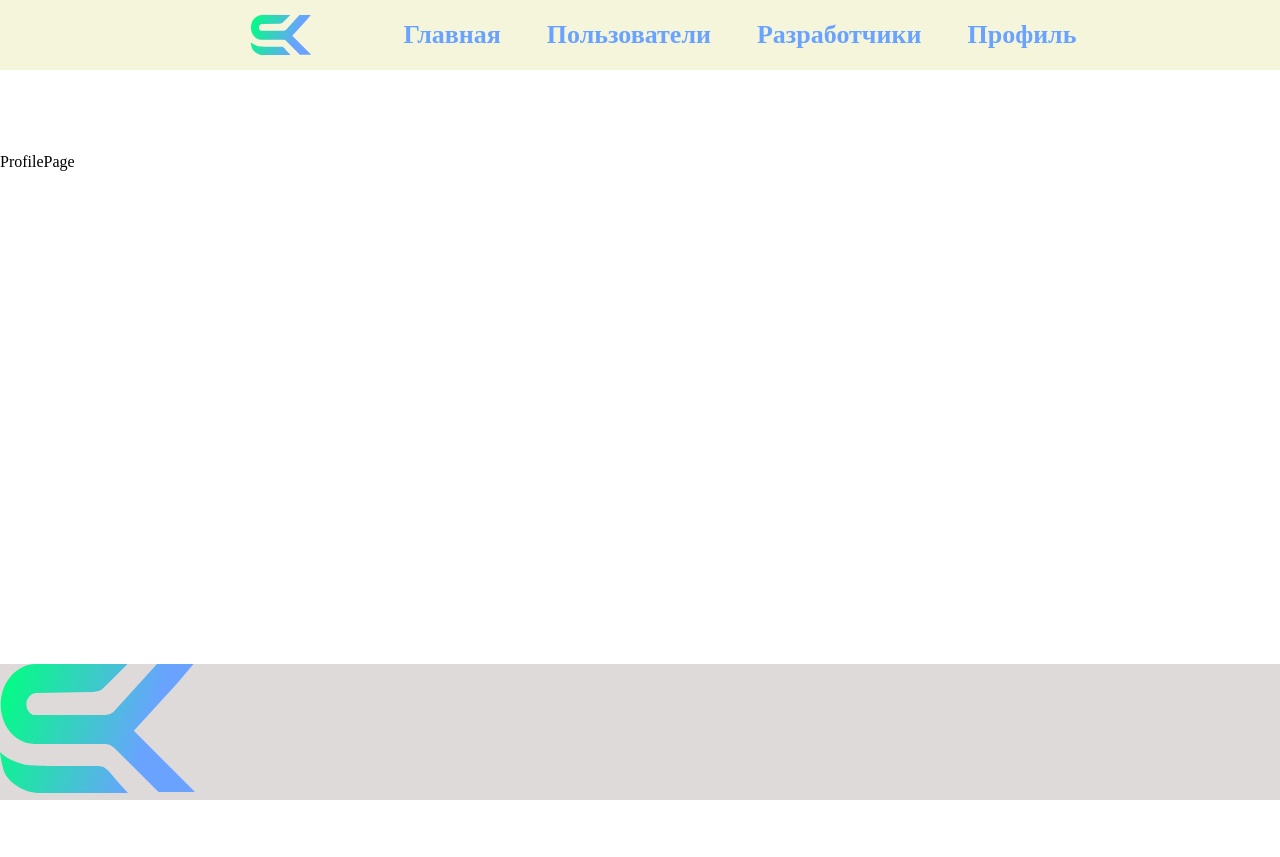
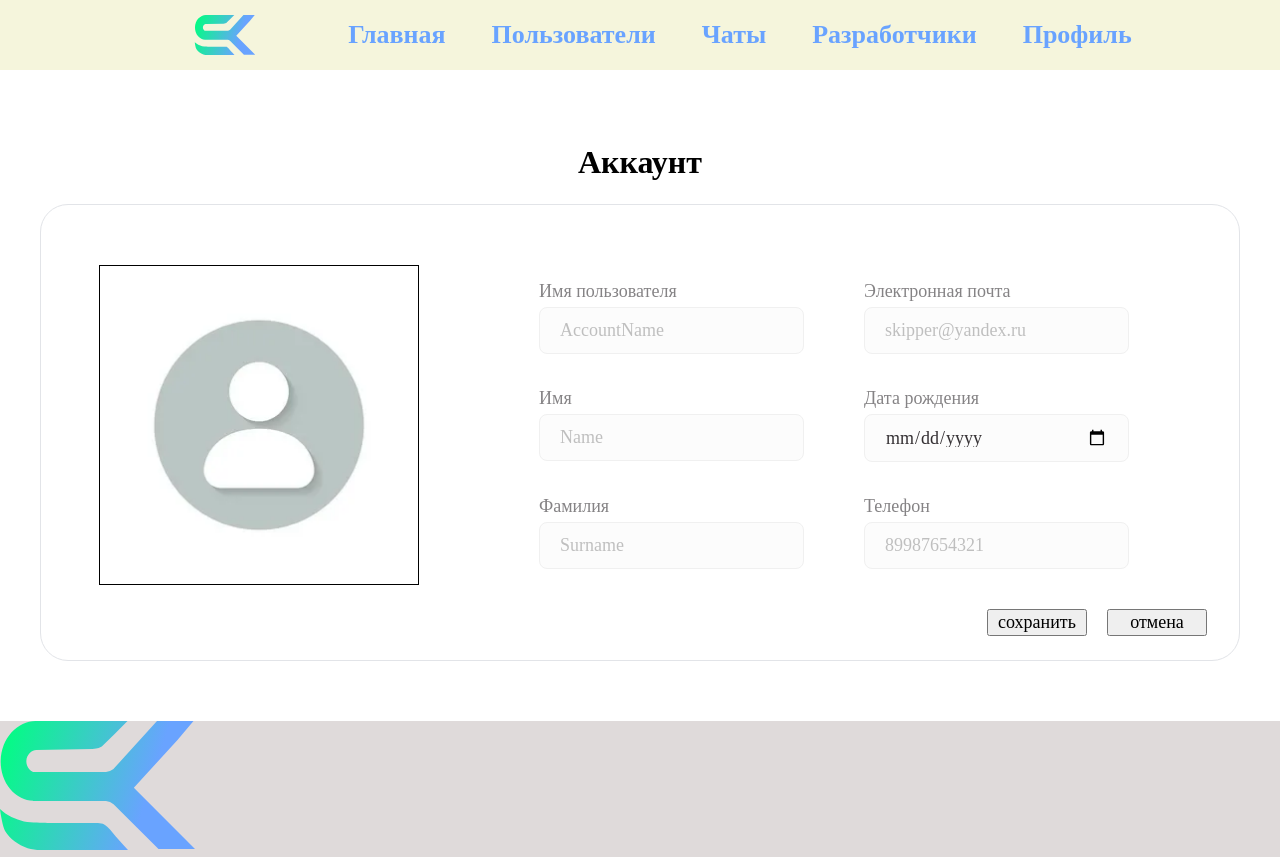
Before and after one commit to quadratishkin/skipper, a React (Vite) app: page /profile in a window 1280 px wide. Before the commit the page ends 800 px from the top, so only its background shows below. Built offline with nearby package versions, Linux system fonts and the light colour scheme.

Commit message:
add base accountPage + refactor header

```diff
--- a/src/App.tsx
+++ b/src/App.tsx
@@ -5,6 +5,7 @@ import { DevelopersPage } from "./Pages/DevelopersPage/DevelopersPage";
 import { ProfilePage } from "./Pages/ProfilePage/ProfilePage";
 import { UsersPage } from "./Pages/UsersPage/UsersPage";
 import { Footer } from "./components/Footer/Footer";
+import { MessengerPage } from "./Pages/MessengerPage/MessengerPage";
 
 export const App = () => {
   return (
@@ -14,6 +15,7 @@ export const App = () => {
         <Routes>
           <Route path="/" element={<MainPage />} />
           <Route path="/users" element={<UsersPage />} />
+          <Route path="/messenger" element={<MessengerPage />} />
           <Route path="/developers" element={<DevelopersPage />} />
           <Route path="/profile" element={<ProfilePage />} />
         </Routes>
--- /dev/null
+++ b/src/Pages/AccountPage/Account.scss
@@ -0,0 +1,84 @@
+@use "../../global/variables" as *;
+
+.account {
+  &__header {
+    margin: 0 0 30px;
+    padding: 0;
+    text-align: center;
+  }
+}
+
+.account-form {
+  padding: 36px 32px 24px;
+  border-radius: 28px;
+  border: 1px solid rgba(226, 228, 232, 1);
+
+  &__img {
+    width: 320px;
+    height: 320px;
+    border: 1px solid black;
+  }
+
+  &__main-info {
+    padding: 24px;
+    display: flex;
+    gap: 120px;
+    align-items: center;
+    border: none;
+  }
+
+  &__block {
+    display: grid;
+    grid-template-columns: 1fr 1fr;
+    padding: 26px 0 0;
+    gap: 60px;
+  }
+
+  &__input {
+    width: 100%;
+    position: relative;
+    display: flex;
+    flex-direction: column;
+  }
+
+  &__field {
+    background-color: rgba(252, 252, 252, 1);
+    border: 1px solid rgba(240, 240, 240, 1);
+    outline: none;
+    border-radius: 8px;
+    padding: 12px 20px;
+    font-size: 18px;
+    font-weight: 500;
+    line-height: 16.1px;
+    color: rgba(52, 48, 51, 1);
+  }
+  &__field::placeholder {
+    font-size: 18px;
+    font-weight: 500;
+    line-height: 16.1px;
+    color: rgba(191, 191, 191, 1);
+  }
+  &__label {
+    user-select: none;
+    position: absolute;
+    left: 0;
+    top: -8px;
+    transform: translateY(-100%);
+    font-size: 18px;
+    font-weight: 500;
+    line-height: 16.1px;
+    color: $labelColor;
+  }
+
+  &__btns {
+    display: flex;
+    gap: 20px;
+    justify-content: end;
+  }
+
+  &__btn {
+    font-size: 18px;
+    font-weight: 500;
+    width: 100px;
+  }
+}
--- /dev/null
+++ b/src/Pages/AccountPage/Account.tsx
@@ -0,0 +1,116 @@
+import "./Account.scss";
+import AccountZero from "../../images/accountImageZero.webp";
+
+export const Account = () => {
+  return (
+    <section className="account">
+      <div className="container">
+        <div className="account__wrapper">
+          <h1 className="account__header">Аккаунт</h1>
+          <form action="#" className="account-form" method="POST">
+            <fieldset className="account-form__main-info">
+              <img
+                src={AccountZero}
+                width="320px"
+                height="320px"
+                alt="фотография вашего профиля"
+                className="account-form__img"
+              />
+              <div className="account-form__block">
+                <div className="account-form__input">
+                  <input
+                    type="text"
+                    className="account-form__field"
+                    placeholder="AccountName"
+                    id="accountUserName"
+                  />
+                  <label
+                    className="account-form__label"
+                    htmlFor="accountUserName"
+                  >
+                    <span className="account-form__hint">Имя пользователя</span>
+                  </label>
+                </div>
+                <div className="account-form__input">
+                  <input
+                    type="email"
+                    className="account-form__field"
+                    placeholder="skipper@yandex.ru"
+                    id="accountEmail"
+                  />
+                  <label className="account-form__label" htmlFor="accountEmail">
+                    <span className="account-form__hint">
+                      Электронная почта
+                    </span>
+                  </label>
+                </div>
+                <div className="account-form__input">
+                  <input
+                    type="text"
+                    className="account-form__field"
+                    placeholder="Name"
+                    id="accountName"
+                  />
+                  <label className="account-form__label" htmlFor="accountName">
+                    <span className="account-form__hint">Имя</span>
+                  </label>
+                </div>
+                <div className="account-form__input">
+                  <input
+                    type="date"
+                    className="account-form__field"
+                    id="accountDate"
+                  />
+                  <label className="account-form__label" htmlFor="accountDate">
+                    <span className="account-form__hint">Дата рождения</span>
+                  </label>
+                </div>
+                <div className="account-form__input">
+                  <input
+                    type="text"
+                    className="account-form__field"
+                    placeholder="Surname"
+                    id="accountSurname"
+                  />
+                  <label
+                    className="account-form__label"
+                    htmlFor="accountSurname"
+                  >
+                    <span className="account-form__hint">Фамилия</span>
+                  </label>
+                </div>
+                <div className="account-form__input">
+                  <input
+                    type="number"
+                    className="account-form__field"
+                    placeholder="89987654321"
+                    id="accountPhone"
+                  />
+                  <label className="account-form__label" htmlFor="accountPhone">
+                    <span className="account-form__hint">Телефон</span>
+                  </label>
+                </div>
+              </div>
+            </fieldset>
+            <div className="account-form__btns">
+              <button
+                className="account-form__btn account-form__btn--save"
+                type="submit"
+                aria-label="сохранить"
+              >
+                сохранить
+              </button>
+              <button
+                className="account-form__btn account-form__btn--cancel"
+                type="button"
+                aria-label="отменить изменения"
+              >
+                отмена
+              </button>
+            </div>
+          </form>
+        </div>
+      </div>
+    </section>
+  );
+};
--- /dev/null
+++ b/src/Pages/MessengerPage/MessengerPage.tsx
@@ -0,0 +1,3 @@
+export const MessengerPage = () => {
+  return <div>MessengerPage</div>;
+};
--- a/src/Pages/ProfilePage/ProfilePage.tsx
+++ b/src/Pages/ProfilePage/ProfilePage.tsx
@@ -1,3 +1,5 @@
+import { Account } from "../AccountPage/Account";
+
 export const ProfilePage = () => {
-  return <div>ProfilePage</div>;
+  return <Account />;
 };
--- a/src/components/Header/Header.tsx
+++ b/src/components/Header/Header.tsx
@@ -1,7 +1,7 @@
 import { Link, useLocation } from "react-router";
 import "./Header.scss";
-import { Pages } from "../../data/Pages";
 import Logo from "../../images/Logo.svg?react";
+import { NAV_ITEMS } from "../../data/Pages";
 
 export const Header = () => {
   const { pathname } = useLocation();
@@ -12,33 +12,16 @@ export const Header = () => {
         <nav className="navMenu">
           <Logo className="navMenu__logo" />
 
-          <Link
-            className={`navMenu__text${pathname === Pages.MAIN ? " navMenu__text--active" : ""}`}
-            to="/"
-          >
-            Главная
-          </Link>
+          {NAV_ITEMS.map(({ page, to, label }) => {
+            const isActive = pathname === page;
+            const className = `navMenu__text${isActive ? " navMenu__text--active" : ""}`;
 
-          <Link
-            className={`navMenu__text${pathname === Pages.USERS ? " navMenu__text--active" : ""}`}
-            to="/users"
-          >
-            Пользователи
-          </Link>
-
-          <Link
-            className={`navMenu__text${pathname === Pages.DEVELOPERS ? " navMenu__text--active" : ""}`}
-            to="/developers"
-          >
-            Разработчики
-          </Link>
-
-          <Link
-            className={`navMenu__text${pathname === Pages.PROFILE ? " navMenu__text--active" : ""}`}
-            to="/profile"
-          >
-            Профиль
-          </Link>
+            return (
+              <Link key={page} className={className} to={to}>
+                {label}
+              </Link>
+            );
+          })}
         </nav>
       </div>
     </header>
--- a/src/components/StepCard/StepCard.scss
+++ b/src/components/StepCard/StepCard.scss
@@ -30,17 +30,17 @@
   /* Анимации — только когда родитель получил класс --visible */
   .howItWorks__group--visible & {
     &:nth-child(3) {
-      animation: slideFromLeft 3s ease-out forwards;
+      animation: $secondElemForSteps;
     }
 
     &:nth-child(5) {
       opacity: 0;
-      animation: showFromInvisibility 1s ease-out 3.2s forwards;
+      animation: $thirdElemForSteps;
     }
 
     &:nth-child(7) {
       opacity: 0;
-      animation: slideFromRight 3s ease-out 4s forwards;
+      animation: $fourthElemForSteps;
     }
   }
 
--- a/src/components/StepsArrow/StepsArrow.scss
+++ b/src/components/StepsArrow/StepsArrow.scss
@@ -20,17 +20,17 @@
   /* Анимации — только когда родитель получил класс --visible */
   .howItWorks__group--visible & {
     &:nth-child(2) {
-      animation: slideFromLeft 3s ease-out forwards;
+      animation: $secondElemForSteps;
     }
 
     &:nth-child(4) {
       opacity: 0;
-      animation: showFromInvisibility 1s ease-out 3.2s forwards;
+      animation: $thirdElemForSteps;
     }
 
     &:nth-child(6) {
       opacity: 0;
-      animation: slideFromRight 2s ease-out 4s forwards;
+      animation: $fourthElemForSteps;
     }
   }
 
--- a/src/data/Pages.ts
+++ b/src/data/Pages.ts
@@ -1,6 +1,21 @@
+export interface NavItemI {
+  page: Pages;
+  to: string;
+  label: string;
+};
+
 export enum Pages {
   MAIN = "MAIN",
   USERS = "USERS",
+  MESSENGER = "MESSENGER",
   DEVELOPERS = "DEVELOPERS",
   PROFILE = "PROFILE"
 }
+
+export const NAV_ITEMS: NavItemI[] = [
+  { page: Pages.MAIN, to: "/", label: "Главная" },
+  { page: Pages.USERS, to: "/users", label: "Пользователи" },
+  { page: Pages.MESSENGER, to: "/messenger", label: "Чаты" },
+  { page: Pages.DEVELOPERS, to: "/developers", label: "Разработчики" },
+  { page: Pages.PROFILE, to: "/profile", label: "Профиль" },
+];
--- a/src/global/_variables.scss
+++ b/src/global/_variables.scss
@@ -30,3 +30,12 @@ $step3: rgb(125, 235, 52);
 $step4: rgb(235, 231, 52);
 
 $arrowColor: rgb(51 0 255);
+
+//animations
+$secondElemForSteps: slideFromLeft 3s ease-out forwards;
+$thirdElemForSteps: showFromInvisibility 1s ease-out 3.2s forwards;
+$fourthElemForSteps: slideFromRight 3s ease-out 3.4s forwards;
+
+//account
+
+$labelColor: rgba(133, 131, 133, 1);
```
Also changed, not shown: src/images/accountImageZero.webp (added).
